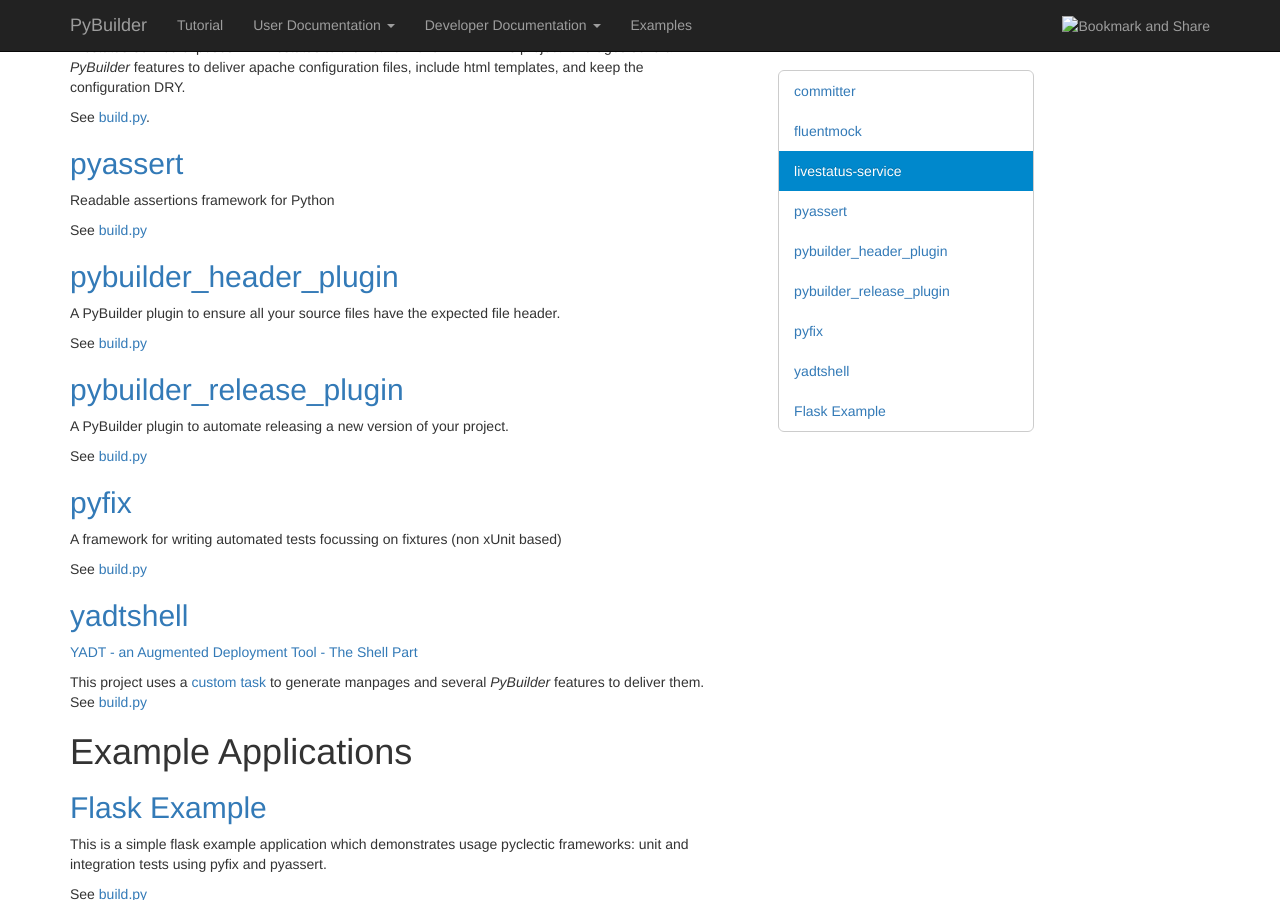
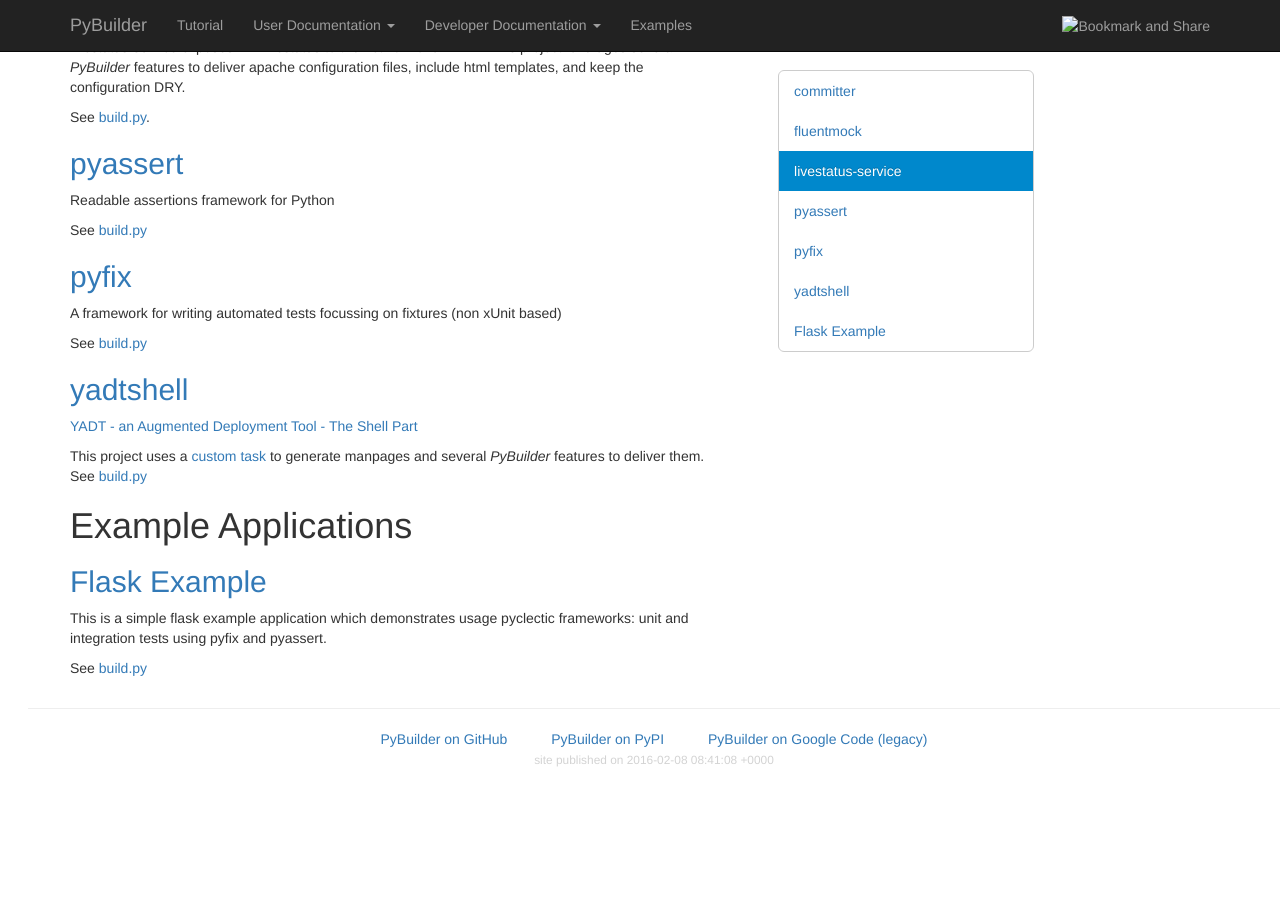
Before and after one commit to pybuilder/pybuilder.github.io, a Jekyll site: the page built from documentation/examples.md, in a window 1280 px wide and 900 px high, scrolled down 412 px. Built offline with Jekyll 4.4.1, drawn with Linux system fonts in a browser that asks for light colours; nearby versions of some CDN libraries.

Commit message:
remove stale project references

```diff
--- a/documentation/examples.md
+++ b/documentation/examples.md
@@ -33,18 +33,6 @@
 
 See [build.py](https://github.com/pyclectic/pyassert/blob/master/build.py)
 
-## [pybuilder_header_plugin](https://github.com/aelgru/pybuilder_header_plugin)
-
-A PyBuilder plugin to ensure all your source files have the expected file header.
-
-See [build.py](https://github.com/aelgru/pybuilder_header_plugin/blob/master/build.py)
-
-## [pybuilder_release_plugin](https://github.com/aelgru/pybuilder_release_plugin)
-
-A PyBuilder plugin to automate releasing a new version of your project.
-
-See [build.py](https://github.com/aelgru/pybuilder_release_plugin/blob/master/build.py)
-
 ## [pyfix](https://github.com/pyclectic/pyfix)
 
 A framework for writing automated tests focussing on fixtures (non xUnit based)
```
